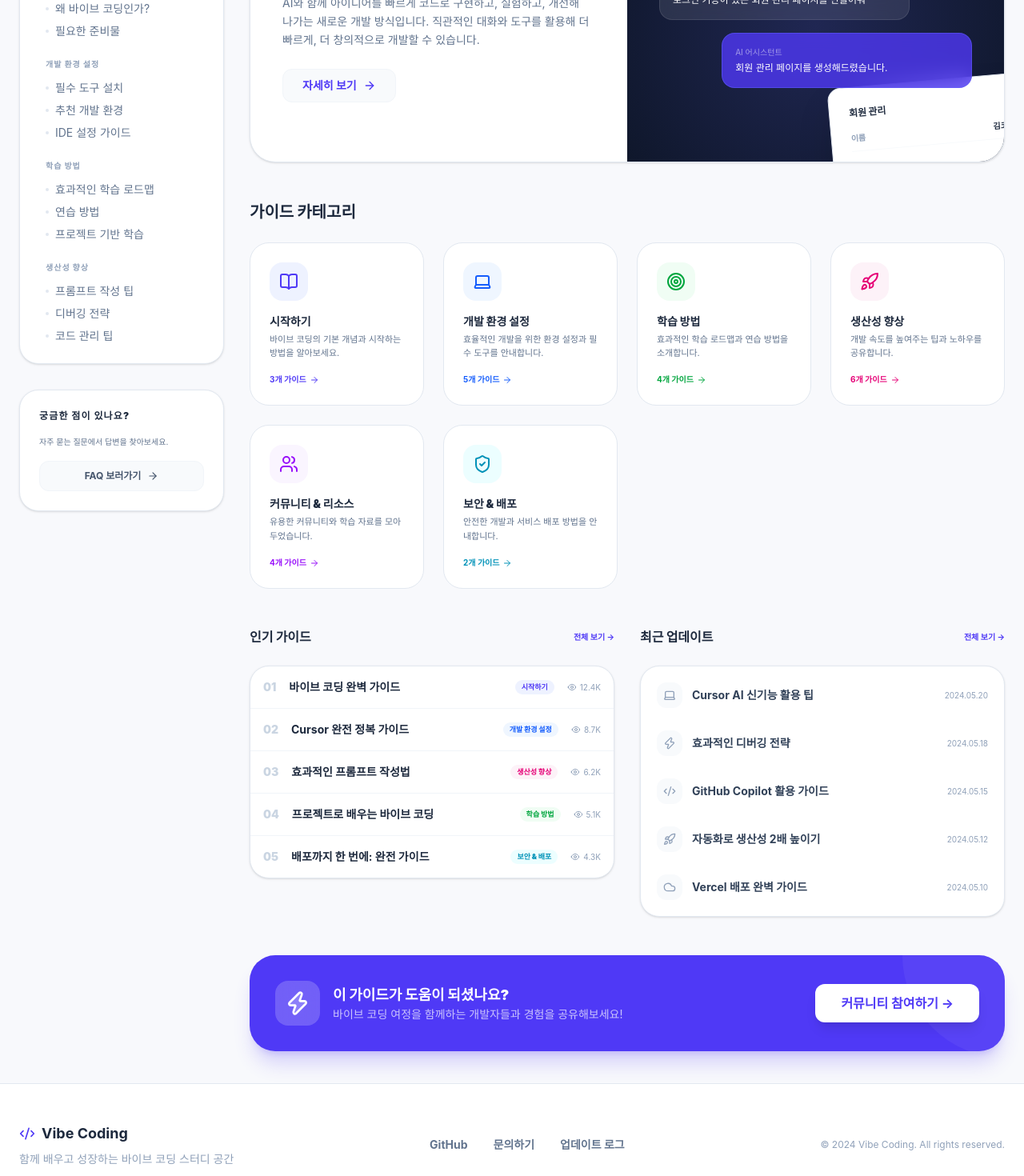
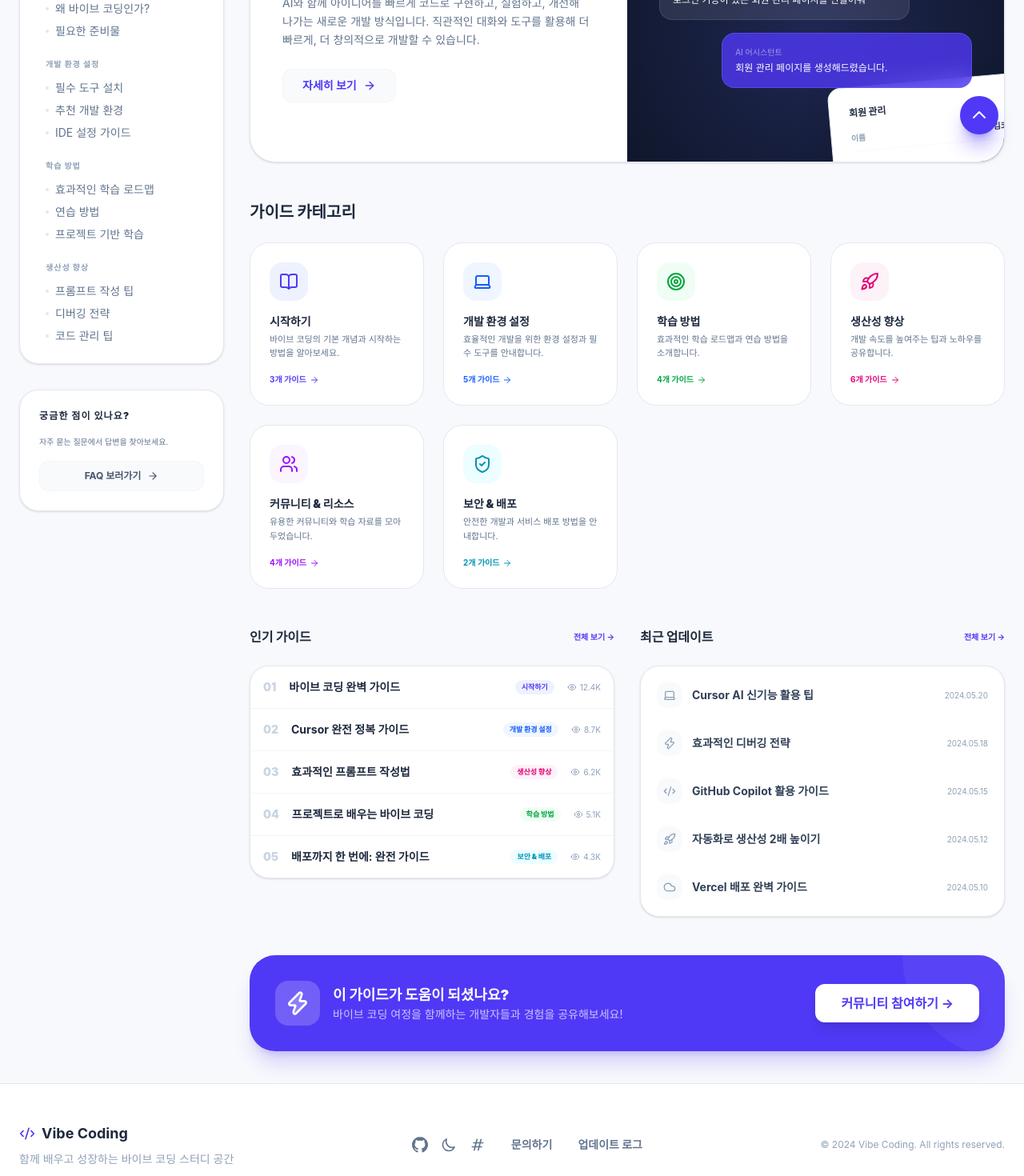
Before and after one commit to zmetron2/next-cf-vibe, a Next.js app: page /guide in a window 1280 px wide. Shown: the part 600-2070 px from the top of the page at 80% size. Built offline with nearby package versions, Linux system fonts and the light colour scheme.

Commit message:
Fix: Final lint and icon import fixes across guide and resources pages

```diff
--- a/src/app/guide/page.tsx
+++ b/src/app/guide/page.tsx
@@ -5,10 +5,42 @@
   Cloud,
   ChevronRight,
   BookOpen, Laptop,
-  Target, Rocket, Users, ShieldCheck,
-  Moon, Hash, ChevronDown, Github, Layout
+  Target, Rocket, Users, ShieldCheck
 } from 'lucide-react';
 import Link from 'next/link';
+
+// Custom Icons to avoid lucide-react import issues
+function GithubIcon({ className }: { className?: string }) {
+  return (
+    <svg className={className} fill="currentColor" viewBox="0 0 24 24">
+      <path d="M12 0c-6.626 0-12 5.373-12 12 0 5.302 3.438 9.8 8.207 11.387.599.111.793-.261.793-.577v-2.234c-3.338.726-4.041-1.416-4.041-1.416-.546-1.387-1.333-1.756-1.333-1.756-1.089-.745.083-.729.083-.729 1.205.084 1.839 1.237 1.839 1.237 1.07 1.834 2.807 1.304 3.492.997.107-.775.418-1.305.762-1.604-2.665-.305-5.467-1.334-5.467-5.931 0-1.311.469-2.381 1.236-3.221-.124-.303-.535-1.524.117-3.176 0 0 1.008-.322 3.301 1.23.957-.266 1.983-.399 3.003-.404 1.02.005 2.047.138 3.006.404 2.291-1.552 3.297-1.23 3.297-1.23.653 1.653.242 2.874.118 3.176.77.84 1.235 1.911 1.235 3.221 0 4.609-2.807 5.624-5.479 5.921.43.372.823 1.102.823 2.222v3.293c0 .319.192.694.801.576 4.765-1.589 8.199-6.086 8.199-11.386 0-6.627-5.373-12-12-12z" />
+    </svg>
+  );
+}
+
+function MoonIcon({ className }: { className?: string }) {
+  return (
+    <svg className={className} fill="none" stroke="currentColor" viewBox="0 0 24 24">
+      <path strokeLinecap="round" strokeLinejoin="round" strokeWidth={2} d="M20.354 15.354A9 9 0 018.646 3.646 9.003 9.003 0 0012 21a9.003 9.003 0 008.354-5.646z" />
+    </svg>
+  );
+}
+
+function HashIcon({ className }: { className?: string }) {
+  return (
+    <svg className={className} fill="none" stroke="currentColor" viewBox="0 0 24 24">
+      <path strokeLinecap="round" strokeLinejoin="round" strokeWidth={2} d="M7 20l4-16m2 16l4-16M6 9h14M4 15h14" />
+    </svg>
+  );
+}
+
+function ChevronDownIcon({ className }: { className?: string }) {
+  return (
+    <svg className={className} fill="none" stroke="currentColor" viewBox="0 0 24 24">
+      <path strokeLinecap="round" strokeLinejoin="round" strokeWidth={2} d="M19 9l-7 7-7-7" />
+    </svg>
+  );
+}
 
 export default function GuidePage() {
   return (
@@ -248,15 +280,27 @@
             <p className="text-sm text-slate-400">함께 배우고 성장하는 바이브 코딩 스터디 공간</p>
           </div>
           <div className="flex items-center gap-8 text-sm font-bold text-slate-500">
-            <Link href="/" className="hover:text-indigo-600 transition-colors">GitHub</Link>
+            <div className="flex items-center gap-4">
+              <GithubIcon className="w-5 h-5 text-slate-500 hover:text-indigo-600 cursor-pointer transition-colors" />
+              <MoonIcon className="w-5 h-5 text-slate-500 hover:text-indigo-600 cursor-pointer transition-colors" />
+              <HashIcon className="w-5 h-5 text-slate-500 hover:text-indigo-600 cursor-pointer transition-colors" />
+            </div>
             <a href="#" className="hover:text-indigo-600 transition-colors">문의하기</a>
             <a href="#" className="hover:text-indigo-600 transition-colors">업데이트 로그</a>
           </div>
           <div className="text-xs text-slate-400">
             © 2024 Vibe Coding. All rights reserved.
           </div>
+          <button className="w-10 h-10 bg-indigo-600 rounded-full flex items-center justify-center hover:bg-indigo-500 transition-all shadow-lg shadow-indigo-600/20 md:hidden">
+            <ChevronDownIcon className="w-6 h-6 rotate-180" />
+          </button>
         </div>
       </footer>
+
+      {/* Top Button for Desktop */}
+      <button className="fixed bottom-8 right-8 w-12 h-12 bg-indigo-600 rounded-full hidden md:flex items-center justify-center hover:bg-indigo-500 transition-all shadow-xl shadow-indigo-600/40 text-white z-40">
+        <ChevronDownIcon className="w-6 h-6 rotate-180" />
+      </button>
     </div>
   );
 }
--- a/src/app/resources/page.tsx
+++ b/src/app/resources/page.tsx
@@ -2,13 +2,45 @@
 import {
   Search, Code2, ArrowRight, Zap,
   Bookmark, ChevronDown, Bell, Star,
-  Moon,
   MoreHorizontal,
   FileText, Globe, Video, Folder, Terminal,
   Cpu, Palette, Cloud, Database, ExternalLink,
-  ChevronLeft, ChevronRight, Hash, Github, Layout
+  ChevronLeft, ChevronRight, Hash, Layout
 } from 'lucide-react';
 import Link from 'next/link';
+
+// Custom Icons to avoid lucide-react import issues
+function GithubIcon({ className }: { className?: string }) {
+  return (
+    <svg className={className} fill="currentColor" viewBox="0 0 24 24">
+      <path d="M12 0c-6.626 0-12 5.373-12 12 0 5.302 3.438 9.8 8.207 11.387.599.111.793-.261.793-.577v-2.234c-3.338.726-4.041-1.416-4.041-1.416-.546-1.387-1.333-1.756-1.333-1.756-1.089-.745.083-.729.083-.729 1.205.084 1.839 1.237 1.839 1.237 1.07 1.834 2.807 1.304 3.492.997.107-.775.418-1.305.762-1.604-2.665-.305-5.467-1.334-5.467-5.931 0-1.311.469-2.381 1.236-3.221-.124-.303-.535-1.524.117-3.176 0 0 1.008-.322 3.301 1.23.957-.266 1.983-.399 3.003-.404 1.02.005 2.047.138 3.006.404 2.291-1.552 3.297-1.23 3.297-1.23.653 1.653.242 2.874.118 3.176.77.84 1.235 1.911 1.235 3.221 0 4.609-2.807 5.624-5.479 5.921.43.372.823 1.102.823 2.222v3.293c0 .319.192.694.801.576 4.765-1.589 8.199-6.086 8.199-11.386 0-6.627-5.373-12-12-12z" />
+    </svg>
+  );
+}
+
+function MoonIcon({ className }: { className?: string }) {
+  return (
+    <svg className={className} fill="none" stroke="currentColor" viewBox="0 0 24 24">
+      <path strokeLinecap="round" strokeLinejoin="round" strokeWidth={2} d="M20.354 15.354A9 9 0 018.646 3.646 9.003 9.003 0 0012 21a9.003 9.003 0 008.354-5.646z" />
+    </svg>
+  );
+}
+
+function HashIcon({ className }: { className?: string }) {
+  return (
+    <svg className={className} fill="none" stroke="currentColor" viewBox="0 0 24 24">
+      <path strokeLinecap="round" strokeLinejoin="round" strokeWidth={2} d="M7 20l4-16m2 16l4-16M6 9h14M4 15h14" />
+    </svg>
+  );
+}
+
+function ChevronDownIcon({ className }: { className?: string }) {
+  return (
+    <svg className={className} fill="none" stroke="currentColor" viewBox="0 0 24 24">
+      <path strokeLinecap="round" strokeLinejoin="round" strokeWidth={2} d="M19 9l-7 7-7-7" />
+    </svg>
+  );
+}
 
 export default function ResourcesPage() {
   return (
@@ -249,9 +281,9 @@
             </div>
             <p className="text-sm text-slate-400 leading-relaxed">함께 배우고 성장하는 바이브 코딩 스터디 공간</p>
             <div className="flex gap-4 pt-2">
-              <Github className="w-5 h-5 text-slate-500 hover:text-white cursor-pointer transition-colors" />
-              <Moon className="w-5 h-5 text-slate-500 hover:text-white cursor-pointer transition-colors" />
-              <Hash className="w-5 h-5 text-slate-500 hover:text-white cursor-pointer transition-colors" />
+              <GithubIcon className="w-5 h-5 text-slate-500 hover:text-white cursor-pointer transition-colors" />
+              <MoonIcon className="w-5 h-5 text-slate-500 hover:text-white cursor-pointer transition-colors" />
+              <HashIcon className="w-5 h-5 text-slate-500 hover:text-white cursor-pointer transition-colors" />
             </div>
           </div>
 
@@ -262,7 +294,7 @@
         <div className="max-w-7xl mx-auto border-t border-white/10 mt-12 pt-8 flex flex-col md:flex-row justify-between items-center gap-4">
           <p className="text-xs text-slate-500">© 2024 Vibe Coding. All rights reserved.</p>
           <button className="w-10 h-10 bg-indigo-600 rounded-full flex items-center justify-center hover:bg-indigo-500 transition-all shadow-lg shadow-indigo-600/20">
-            <ChevronDown className="w-6 h-6 rotate-180" />
+            <ChevronDownIcon className="w-6 h-6 rotate-180" />
           </button>
         </div>
       </footer>
```
